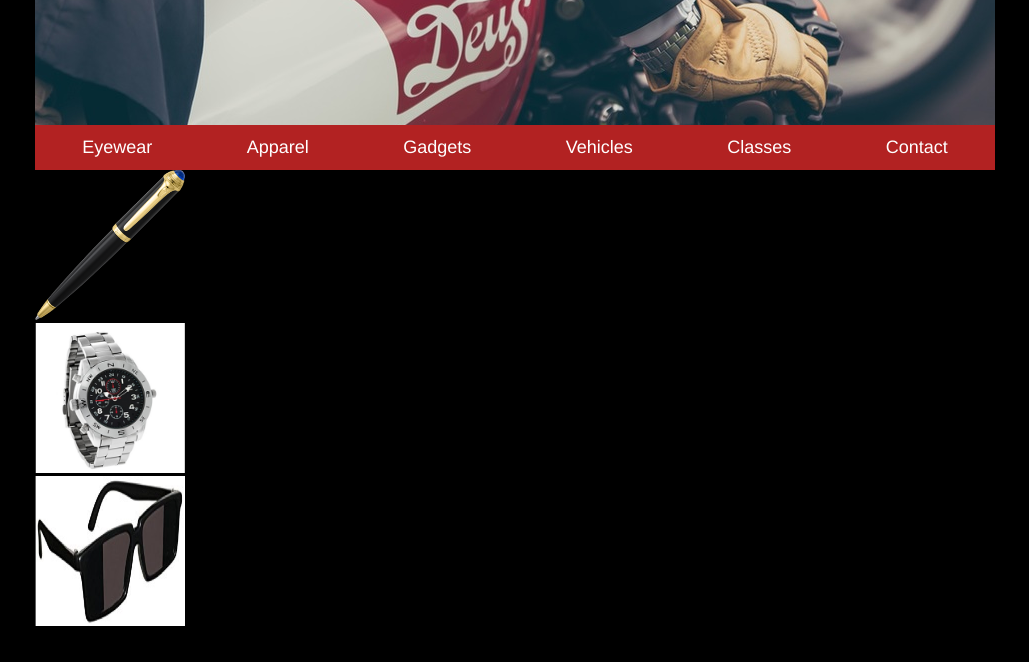
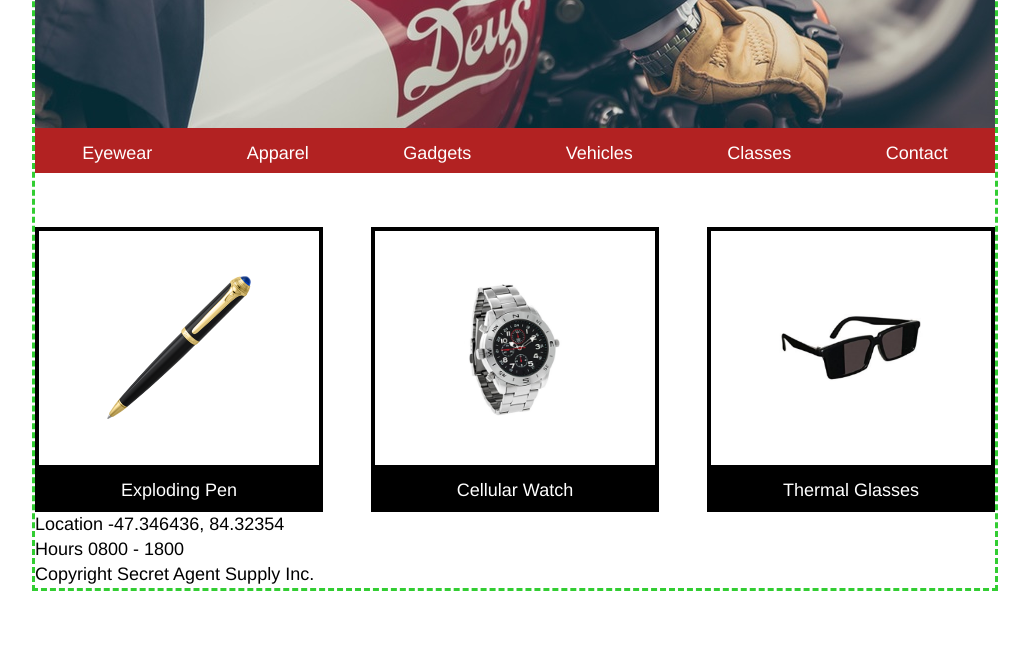
Before and after one commit to taratyoung/secretAgentSupply, a plain HTML site: page index.html in a window 1280 px wide. Shown: the part 367-1029 px from the top of the page, without its empty margins (125-1154 px from the left). After the commit the page ends 958 px from the top, so only its background shows below. Drawn offline with Linux system fonts and the light colour scheme.

Commit message:
Created items section.

```diff
--- a/index.html
+++ b/index.html
@@ -35,20 +35,28 @@
       </div>
 
       <div class="items-container">
+        <div class="items">
 
-        <div class="pen items">
-          <img src="resources/images/pen.png" width="150" height="150" />
-          <span>Exploding Pen</span>
-        </div>
+          <div class="item pen">
+            <div class="item-img">
+              <img src="resources/images/pen.png" />
+            </div>
+            <span class="caption">Exploding Pen</span>
+          </div>
 
-        <div class="watch items">
-          <img src="resources/images/watch.png" width="150" height="150" />
-          <span>Exploding Pen</span>
-        </div>
+          <div class="item pen">
+            <div class="item-img">
+              <img src="resources/images/watch.png" />
+            </div>
+            <span class="caption">Cellular Watch</span>
+          </div>
 
-        <div class="glasses items">
-          <img src="resources/images/glasses.png" width="150" height="150" />
-          <span>Exploding Pen</span>
+          <div class="item glasses">
+            <div class="item-img">
+              <img src="resources/images/glasses.png" />
+            </div>
+            <span class="caption">Thermal Glasses</span>
+          </div>
         </div>
       </div>
 
--- a/resources/css/style.css
+++ b/resources/css/style.css
@@ -2,16 +2,15 @@ html, body {
               font-family: Helvetica;
               font-size: 18px;
               margin: 0;
-  background-color: #000;
+              background-color: #fff;
+              line-height: 1.4em;
             }
 
             .wrapper {
-  /*border: 3px dashed yellow;*/
+              border: 3px dashed limegreen;
               margin: 0 auto;
-  max-width: 960px;
+              width: 960px;
             }
-
-
             /*Header Start*/
 
             .header {
@@ -70,6 +69,7 @@ h1 {
               display: block;
               background-color: firebrick;
               height: 2.5rem;
+              width: 100%;
             }
 
             .nav ul {
@@ -85,6 +85,44 @@ h1 {
             .nav li {
               display: inline-block;
             }
+            /*Header End*/
+            /*Items Start*/
 
+            .items-container {
+              max-width: 960px;
+              display: block;
+              margin: 0 auto;
+            }
 
-/*Header End*/
+            .items {
+              display: flex;
+              justify-content: space-between;
+              margin: 3em 0 0 0;
+            }
+
+            .item {
+              width: 30%;
+              display: block;
+            }
+
+            .item-img {
+              display: flex;
+              justify-content: center;
+              align-items: center;
+              height: 9em;
+              padding: 2em 0;
+              border: 4px solid #000;
+            }
+
+            .item-img img {
+              max-width: 8em;
+              border-style: none;
+            }
+
+            .caption {
+              display: block;
+              background-color: #000;
+              color: #fff;
+              text-align: center;
+              padding: .5em;
+            }
```
Lines whose indentation alone changed are shown as unchanged.
